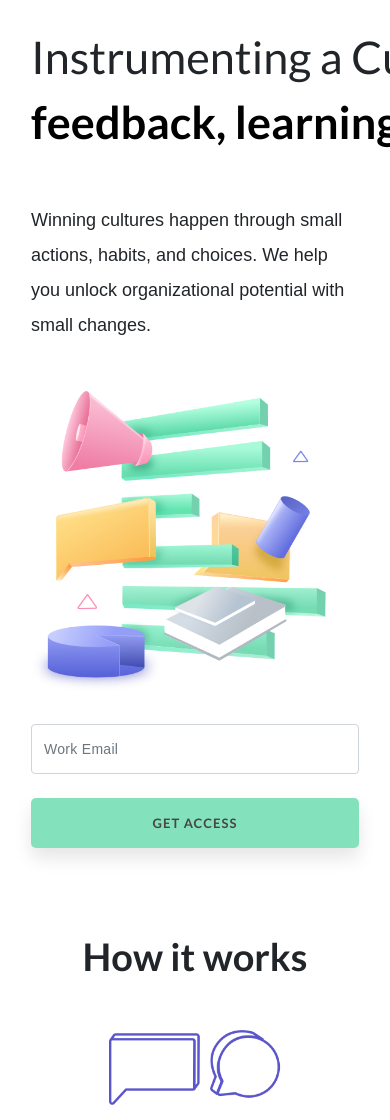
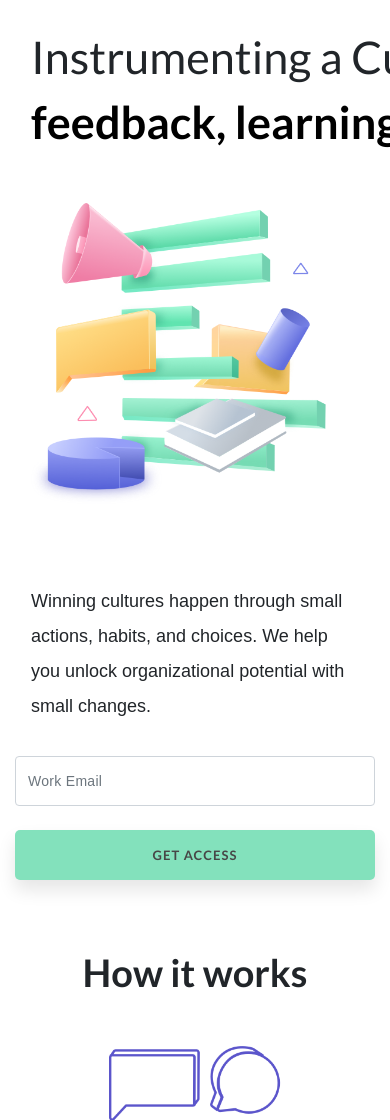
Before and after one commit to emtropy/emtropy.github.io, a PHP site: page /mobile.html in a window 390 px wide; the page is wider, and only the part inside the window is pictured. Shown: the part 80-1200 px from the top of that part. Run offline with PHP 8.4, Linux system fonts and the light colour scheme; some libraries are stand-ins or nearby versions; some web fonts are replaced.

Commit message:
updated mobile version

```diff
--- a/css/responsive.css
+++ b/css/responsive.css
@@ -293,7 +293,6 @@ input[type="image"] {
 .overlay-content a:hover,
 .overlay-content a.active,
 .overlay-content a.current {
-  text-shadow: 0 0 .65px black, 0 0 .65px rgb(75, 196, 143);
   color: #000;
 }
 
--- a/mobile.html
+++ b/mobile.html
@@ -183,12 +183,14 @@
                         Instrumenting a
                         <span>Culture of</span><br><span class="word" id="js-rotate">feedback, learning, leadership, trust</span>
                     </a>
+                </div>
+                <div  class="desc-section mt-3 p-3 row">
+                    <img src="./assets/HeroImage1.png" style="width: 90%; height: 90%"/>
+                </div>
+                <div  class="desc-section p-3 row">
                     <p class="mt-5" style="line-height: 35px; letter-spacing: 0.5; font-size: 18px; font-family:'Muli', sans-serif;">Winning cultures happen through small actions, habits, and choices. We help you unlock organizational potential with small changes. </p>
                 </div>
-                <div  class="desc-section p-3 row">
-                    <img src="./assets/HeroImage1.png" style="width: 90%; height: 90%"/>
-                </div>
-                <div class="desc-section p-3 row">
+                <div class="desc-section pt-0 row">
                     <input type="email" class="form-control" id="email" style="height: 50px; font-family: 'Muli', sans-serif; letter-spacing: 0.29px; line-height: 0.32; font-size: 14px;" placeholder="Work Email">
                     <button class="mt-4 button-mobile">GET ACCESS</button>
                 </div>
```
